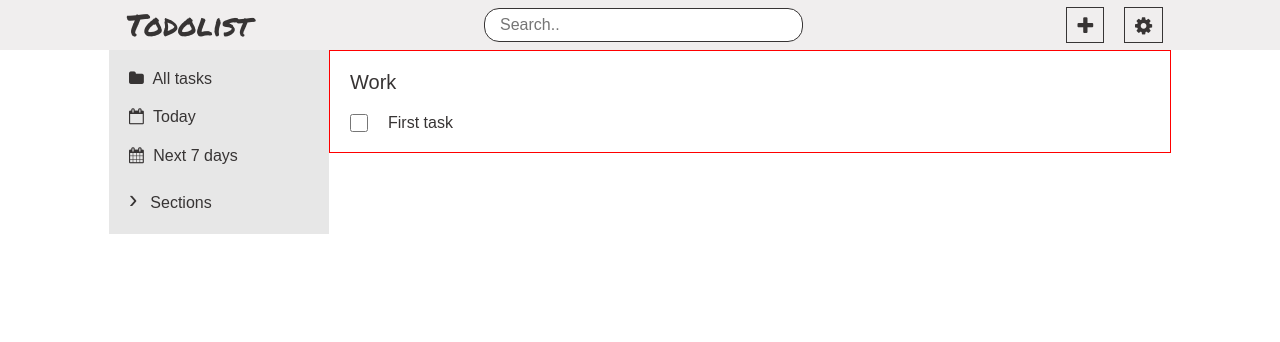
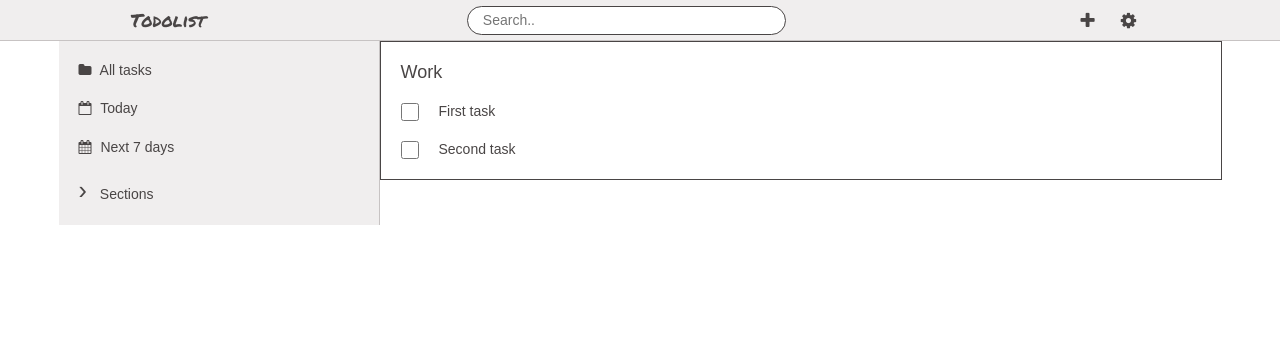
Before and after one commit to zlampa/todolist, a website: page index.html in a window 1280 px wide. Drawn offline with nearby package versions, Linux system fonts and the light colour scheme.

Commit message:
minor_changes

```diff
--- a/index.html
+++ b/index.html
@@ -15,7 +15,10 @@
 </head>
 <body>
   <header class="header">
-    <section class="header__logo">Todolist</section>
+    <div href="#" class="header__logo">
+      <i class="fa fa-bars" id="menu_bar"></i>
+      <span>Todolist</span>
+    </div>
     <input type="text" placeholder="Search.." name="search" class="header__search">
     <nav class="header__nav">
       <li>
@@ -49,7 +52,7 @@
       <nav class="main__left__nav">
         <li>
           <a href="#">
-            <i class="fa fa-folder"></i>
+            <i class="fa fa-folder" id=""></i>
             All tasks
           </a>
         </li>
@@ -79,6 +82,10 @@
         <input type="checkbox">
         <span class="item_title">First task</span>
       </div>
+      <div class="main__tasks__item">
+        <input type="checkbox">
+        <span class="item_title">Second task</span>
+      </div>
     </section>
   </main>
   <script src="src/main.js"></script>
--- a/src/index.scss
+++ b/src/index.scss
@@ -1,4 +1,4 @@
-$base-color: #373434;
+$base-color: #494545;
 $base-hover: #676C68;
 $base-font-family: Lato;
 
@@ -9,27 +9,49 @@ $base-font-family: Lato;
 .header {
     display: flex;
     font-family: Arial, Helvetica, sans-serif;
-    @media screen and (max-width: 400px) {
-        flex-direction: column;
-        justify-content: space-around;
-        height: 90px;
-    }
+    border-bottom: 1px Solid #c7c3c3;
+    //@media screen and (max-width: 400px) {
+    //    flex-direction: column;
+    //    justify-content: space-around;
+    //    height: 90px;
+    //}
     justify-content: space-around;
     align-items: center;
-    height: 50px;
+    height: 40px;
     background-color: #f0eeee;
     .header__logo {
-        margin: 0 20px;
+        //margin: 0 20px;
         font-family: "Permanent Marker";
-        font-size: 30px;
+        font-size: 18px;
         color: $base-color;
+        .fa {
+            display: none;
+            padding: 4px 6px;;
+            &:hover {
+                color: white;
+                background-color: $base-color;
+            }
+        }
+        @media screen and(max-width: 700px) {
+            span {
+                display: none;
+            }
+            .fa {
+                display: flex;
+                font-size: 20px;
+            }
+        }
     }
     .header__search {
-        height: 30px;
+        height: 25px;
         width: 300px;
         padding-left: 15px;
+        font-size: 14px;
         border: 1px Solid $base-color;
         border-radius: 15px;
+        @media screen and(max-width: 700px) {
+            width: 150px;
+        }
         &:focus {
             outline: none;
         }
@@ -41,15 +63,15 @@ $base-font-family: Lato;
         li {
             list-style: none;
             color: $base-color;
-            margin: 10px;
+            margin: 5px;
 
         }
         a {
             text-decoration: none;
             color: $base-color;
-            font-size: 20px;
-            padding: 5px 10px;
-            border: 1px solid $base-color;
+            font-size: 18px;
+            padding: 4px 8px;
+            //border: 1px solid $base-color;
             &:hover {
                 background-color: $base-color;
                 color: #fff;
@@ -67,10 +89,13 @@ $base-font-family: Lato;
 .main {
     display: flex;
     justify-content: center;
+    overflow: hidden;
+    //position: absolute;
     //justify-content: flex-start;
-    @media screen and (max-width: 800px) {
-        flex-direction: column;
-    }
+
+    //@media screen and (max-width: 800px) {
+    //   flex-direction: column;
+    //}
     //justify-content: flex-start;
     font-family: $base-font-family;
     align-items: flex-start;
@@ -126,10 +151,15 @@ $base-font-family: Lato;
         font-family: Arial, Helvetica, sans-serif;
         display: flex;
         flex-direction: column;
+        border-right: 1px Solid #c7c3c3;
         //justify-content: flex-start;
-        background-color: #e7e7e7;
-        width: 200px;
+        background-color: #f0eeee;
+        width: 300px;
         padding: 10px;
+        @media screen and(max-width: 700px) {
+            display: none;
+        }
+
         //border: 1px Solid red;
         .main__left__nav {
 
@@ -140,6 +170,7 @@ $base-font-family: Lato;
             }
             a {
                 text-decoration: none;
+                font-size: 14px;
                 color: $base-color;
                 &:hover {
                     color: $base-hover;
@@ -151,8 +182,11 @@ $base-font-family: Lato;
         }
         .main__left__bar {
             color: $base-color;
+            //border-bottom: 1px Solid #c7c3c3;
+            //border-width: 100px;
             //border: none;
             padding: 10px;
+            font-size: 14px;
             width: 100%;
             &:before {
                 content: "\203A";
@@ -171,6 +205,7 @@ $base-font-family: Lato;
 
         .main__left__section {
             padding: 0px 25px;
+            font-size: 14px;
             max-height: 0;
             overflow: hidden;
             transition: max-height 0.2s ease-out;
@@ -204,15 +239,17 @@ $base-font-family: Lato;
         font-family: Arial, Helvetica, sans-serif;
         padding: 20px;
         width: 800px;
-        border: 1px Solid red;
+        border: 1px Solid $base-color;
         display: flex;
         flex-direction: column;
+        flex-shrink: 2;
         .main__tasks__capture {
-            font-size: 20px;
+            font-size: 18px;
         }
         .main__tasks__item {
             padding-top: 20px;
             display: flex;
+            font-size: 14px;
             input {
                 width: 18px;
                 height: 18px;
@@ -223,4 +260,11 @@ $base-font-family: Lato;
             }
         }
     }
+    .showed {
+        display: flex;
+        flex-direction: column;
+        //flex-grow: 3;
+        //width: 300px;
+        //z-index: 2;
+    }
 }
--- a/src/main.js
+++ b/src/main.js
@@ -9,3 +9,10 @@ collapsible[0].addEventListener("click", function() {
         content.style.maxHeight = content.scrollHeight + "px";
     }
 })
+
+const menuBar = document.getElementById('menu_bar');
+
+menuBar.addEventListener("click", function() {
+    const hiddenMenu = document.getElementsByClassName("main__left");
+    hiddenMenu[0].classList.toggle("showed");
+});
```
Also changed, not shown: src/index.css, 1 other file.
